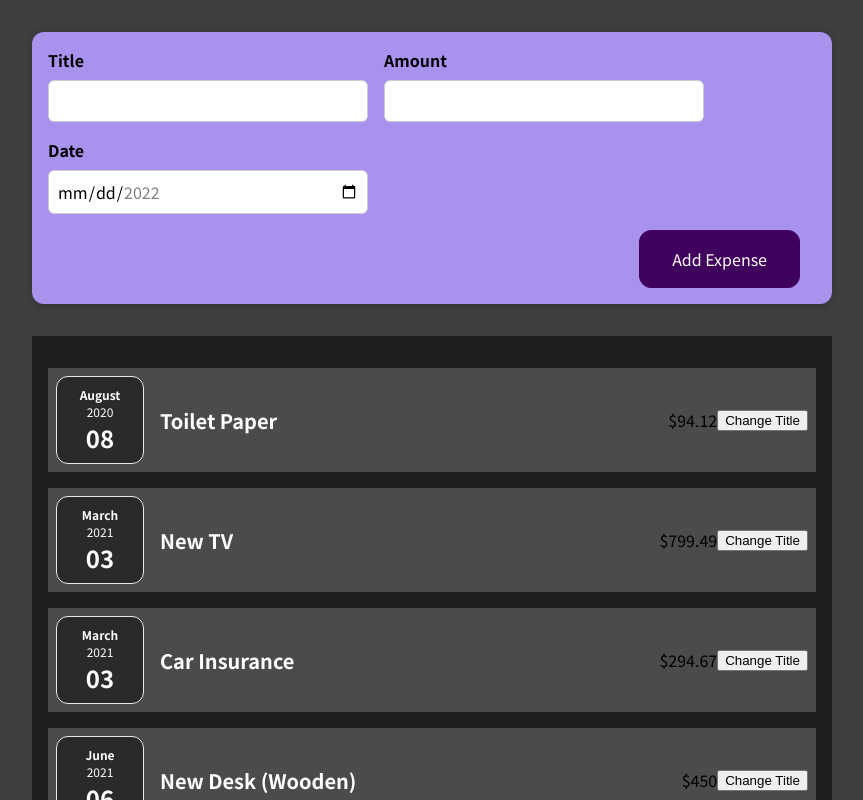
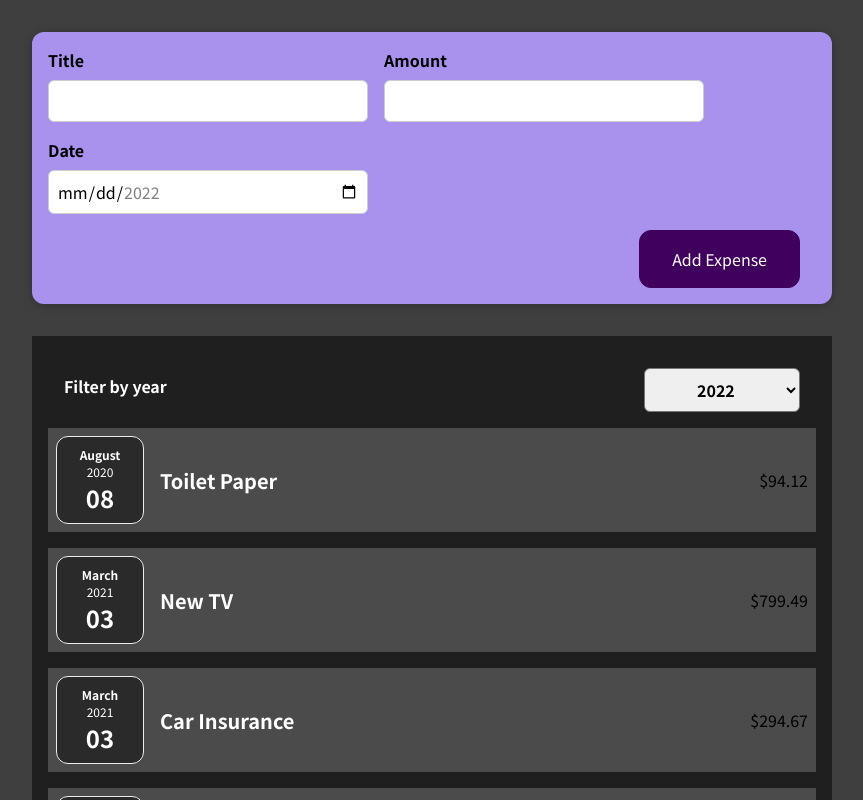
Before and after one commit to JungYeonHwi/AllAboutJavascript, a React (Create React App) app in the folder react_study/udemy/: page / in a window 1280 px wide. Shown: the top 800 px of the page, without its empty margins (208-1071 px from the left). Built offline with nearby package versions, Linux system fonts and the light colour scheme.

Commit message:
이벤트 form

```diff
--- a/react_study/udemy/src/components/Expenses/ExpenseItems.js
+++ b/react_study/udemy/src/components/Expenses/ExpenseItems.js
@@ -1,27 +1,19 @@
-import React, { useState } from 'react'
+import React from "react";
 
-import './ExpenseItems.css';
-import ExpenseDate from "./ExpenseDate"
-import Card from "../UI/Card"
+import "./ExpenseItems.css";
+import ExpenseDate from "./ExpenseDate";
+import Card from "../UI/Card";
 
 const ExpenseItems = (props) => {
-
-  const [title, setTitle] = useState(props.title)
-
-  const clickHandler = () => {
-    setTitle('Updated!')
-  }
-
   return (
     <Card className="expense-item">
       <ExpenseDate date={props.date} />
       <div className="expense-item__description">
-        <h2>{title}</h2>
+        <h2>{props.title}</h2>
         <div className="expense-item_price">${props.amount}</div>
       </div>
-      <button onClick={clickHandler}>Change Title</button>
     </Card>
   );
-}
+};
 
 export default ExpenseItems;
--- a/react_study/udemy/src/components/Expenses/Expenses.js
+++ b/react_study/udemy/src/components/Expenses/Expenses.js
@@ -1,12 +1,24 @@
-import React from "react";
+import React, { useState } from "react";
 
-import ExpenseItems from "./ExpenseItems.js";
+import ExpenseItems from "./ExpenseItems";
+import ExpensesFilter from "./ExpensesFilter";
 import Card from "../UI/Card";
 import "./Expenses.css";
 
 const Expenses = (props) => {
+  const [filteredYear, setFilteredYear] = useState("2022");
+
+  const filterChangeHandler = (selectedYear) => {
+    setFilteredYear(selectedYear);
+  };
+
   return (
+    <div>
       <Card className="expenses">
+        <ExpensesFilter
+          selected={filteredYear}
+          onChangeFilter={filterChangeHandler}
+        />
         <ExpenseItems
           title={props.items[0].title}
           amount={props.items[0].amount}
@@ -28,6 +40,7 @@
           date={props.items[3].date}
         ></ExpenseItems>
       </Card>
+    </div>
   );
 };
 export default Expenses;
--- /dev/null
+++ b/react_study/udemy/src/components/Expenses/ExpensesFilter.css
@@ -0,0 +1,24 @@
+.expenses-filter {
+  color: white;
+  padding: 0 1rem;
+}
+
+.expenses-filter__control {
+  display: flex;
+  width: 100%;
+  align-items: center;
+  justify-content: space-between;
+  margin: 1rem 0;
+}
+
+.expenses-filter label {
+  font-weight: bold;
+  margin-bottom: 0.5rem;
+}
+
+.expenses-filter select {
+  font: inherit;
+  padding: 0.5rem 3rem;
+  font-weight: bold;
+  border-radius: 6px;
+}
--- /dev/null
+++ b/react_study/udemy/src/components/Expenses/ExpensesFilter.js
@@ -0,0 +1,25 @@
+import React from "react";
+
+import "./ExpensesFilter.css";
+
+const ExpensesFilter = (props) => {
+  const dropdownChangeHandler = (event) => {
+    props.onChangeFilter(event.target.value);
+  };
+
+  return (
+    <div className="expenses-filter">
+      <div className="expenses-filter__control">
+        <label>Filter by year</label>
+        <select value={props.selected} onChange={dropdownChangeHandler}>
+          <option value="2022">2022</option>
+          <option value="2021">2021</option>
+          <option value="2020">2020</option>
+          <option value="2019">2019</option>
+        </select>
+      </div>
+    </div>
+  );
+};
+
+export default ExpensesFilter;
```
Also changed, not shown: 1 other file (tests, documents, lock files or other folders). Lines whose indentation alone changed are shown as unchanged.
